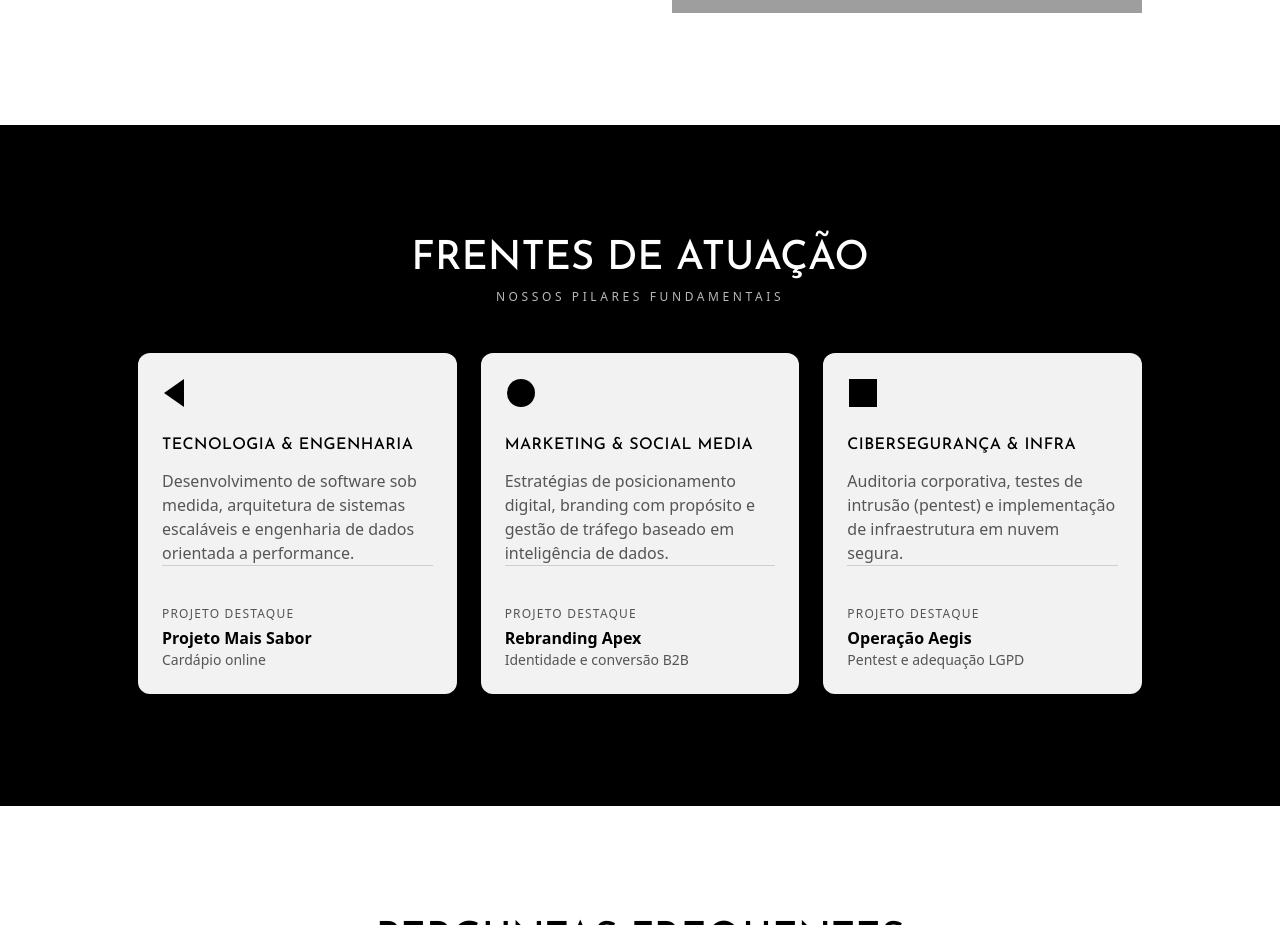
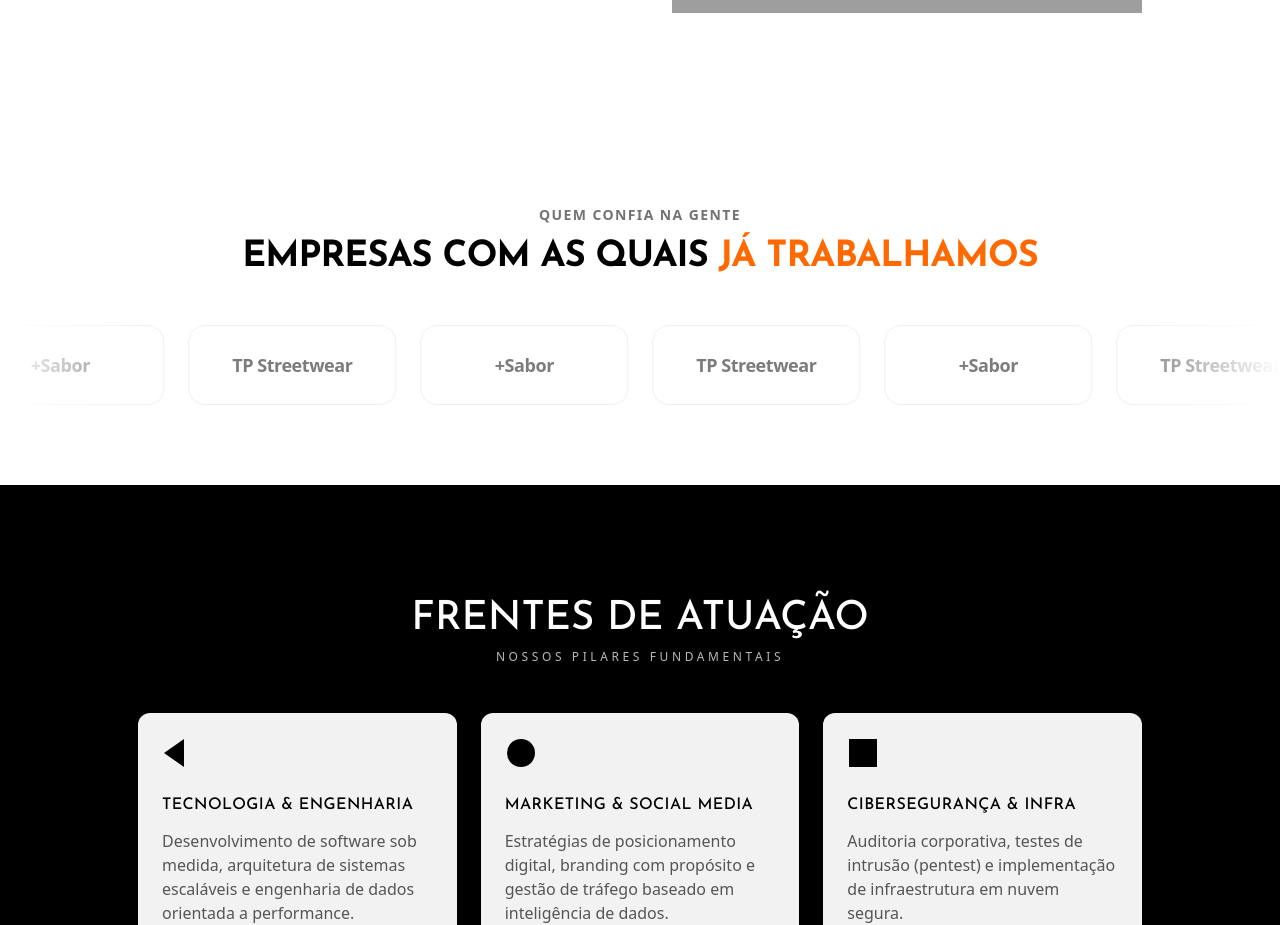
Before and after one commit to Iniciativa-Acaua/Acaua, a Next.js app: page / in a window 1280 px wide. Shown: the part 1260-2185 px from the top of the page. Built offline with nearby package versions, Linux system fonts and the light colour scheme; grey boxes are pictures that could not be loaded.

Commit message:
Adicionando carrocel infinito dos clientes
lider de Desenvolvimento

```diff
--- a/app/globals.css
+++ b/app/globals.css
@@ -42,3 +42,30 @@
   mask-repeat: no-repeat;
   mask-position: center;
 }
+
+/* Carrossel infinito de logos */
+@keyframes marquee {
+  from { transform: translateX(0); }
+  to   { transform: translateX(-50%); }
+}
+
+.marquee {
+  overflow: hidden;
+  -webkit-mask-image: linear-gradient(to right, transparent, #000 12%, #000 88%, transparent);
+          mask-image: linear-gradient(to right, transparent, #000 12%, #000 88%, transparent);
+}
+
+.marquee-faixa {
+  display: flex;
+  width: max-content;
+  animation: marquee var(--duracao, 40s) linear infinite;
+}
+
+.marquee:hover .marquee-faixa {
+  animation-play-state: paused;
+}
+
+@media (prefers-reduced-motion: reduce) {
+  .marquee { overflow-x: auto; -webkit-mask-image: none; mask-image: none; }
+  .marquee-faixa { animation: none; }
+}
--- a/app/page.tsx
+++ b/app/page.tsx
@@ -2,6 +2,8 @@ import { Hero } from "@/components/Hero";
 import { About } from "@/components/About";
 import { Services } from "@/components/Services";
 import { Faq } from "@/components/Faq";
+import ClientesCarrossel from "@/components/ClientesCarrossel";
+import Reveal from "@/components/Reveal";
 
 export default function Home() {
   return (
@@ -9,6 +11,9 @@ export default function Home() {
       <main id="conteudo">
         <Hero />
         <About />
+        <Reveal>
+          <ClientesCarrossel />
+        </Reveal>
         <Services />
         <Faq />
       </main>
--- /dev/null
+++ b/components/ClientesCarrossel.tsx
@@ -0,0 +1,79 @@
+type Cliente = {
+  nome: string;
+  logo?: string; // caminho em /public, ex: "/clientes/tp.svg"
+  href?: string;
+};
+
+// Coloque aqui apenas empresas reais com as quais a Acuã já trabalhou.
+const clientes: Cliente[] = [
+  { nome: "TP Streetwear" },
+  { nome: "+Sabor", href: "https://cardapio-do-dia-xi.vercel.app" },
+  // { nome: "Empresa X", logo: "/clientes/empresa-x.svg" },
+];
+
+function Item({ cliente }: { cliente: Cliente }) {
+  const conteudo = cliente.logo ? (
+    // eslint-disable-next-line @next/next/no-img-element
+    <img
+      src={cliente.logo}
+      alt={cliente.nome}
+      loading="lazy"
+      className="h-9 w-auto max-w-[8rem] object-contain"
+    />
+  ) : (
+    <span className="text-lg font-bold tracking-tight text-neutral-800">
+      {cliente.nome}
+    </span>
+  );
+
+  const classes =
+    "flex h-20 w-52 items-center justify-center rounded-2xl border border-neutral-200 bg-white px-6 " +
+    "opacity-60 grayscale transition duration-300 hover:opacity-100 hover:grayscale-0";
+
+  return cliente.href ? (
+    <a href={cliente.href} target="_blank" rel="noopener noreferrer" className={classes}>
+      {conteudo}
+    </a>
+  ) : (
+    <div className={classes}>{conteudo}</div>
+  );
+}
+
+export default function ClientesCarrossel() {
+  // Repete a lista até ter itens suficientes para preencher a tela
+  const repeticoes = Math.max(1, Math.ceil(8 / clientes.length));
+  const base = Array.from({ length: repeticoes }, () => clientes).flat();
+
+  return (
+    <section className="py-20" aria-labelledby="titulo-clientes">
+      <div className="mx-auto max-w-6xl px-6 text-center">
+        <p className="text-sm font-semibold uppercase tracking-widest text-neutral-500">
+          Quem confia na gente
+        </p>
+        <h2
+          id="titulo-clientes"
+          className="mt-3 text-3xl font-extrabold tracking-tight md:text-4xl"
+        >
+          Empresas com as quais <span className="text-orange-500">já trabalhamos</span>
+        </h2>
+      </div>
+
+      <div className="marquee mt-12" style={{ ["--duracao" as string]: "40s" }}>
+        <ul className="marquee-faixa">
+          {/* duas cópias: ao chegar em -50% o loop recomeça sem "pulo" */}
+          {[0, 1].map((copia) =>
+            base.map((c, i) => (
+              <li
+                key={`${copia}-${i}`}
+                aria-hidden={copia === 1}
+                className="px-3"
+              >
+                <Item cliente={c} />
+              </li>
+            ))
+          )}
+        </ul>
+      </div>
+    </section>
+  );
+}
--- /dev/null
+++ b/components/Reveal.tsx
@@ -0,0 +1,51 @@
+"use client";
+
+import { useEffect, useRef, useState, type ReactNode } from "react";
+
+type Props = {
+  children: ReactNode;
+  /** atraso em ms, útil para escalonar vários elementos */
+  delay?: number;
+  className?: string;
+};
+
+export default function Reveal({ children, delay = 0, className = "" }: Props) {
+  const ref = useRef<HTMLDivElement>(null);
+  const [visivel, setVisivel] = useState(false);
+
+  useEffect(() => {
+    const el = ref.current;
+    if (!el) return;
+
+    // Quem prefere menos movimento já vê tudo direto
+    if (window.matchMedia("(prefers-reduced-motion: reduce)").matches) {
+      setVisivel(true);
+      return;
+    }
+
+    const observer = new IntersectionObserver(
+      ([entrada]) => {
+        if (entrada.isIntersecting) {
+          setVisivel(true);
+          observer.disconnect(); // anima só na primeira vez
+        }
+      },
+      { threshold: 0.15, rootMargin: "0px 0px -60px 0px" }
+    );
+
+    observer.observe(el);
+    return () => observer.disconnect();
+  }, []);
+
+  return (
+    <div
+      ref={ref}
+      style={{ transitionDelay: `${delay}ms` }}
+      className={`transition-all duration-700 ease-out ${
+        visivel ? "translate-y-0 opacity-100" : "translate-y-8 opacity-0"
+      } ${className}`}
+    >
+      {children}
+    </div>
+  );
+}
```
